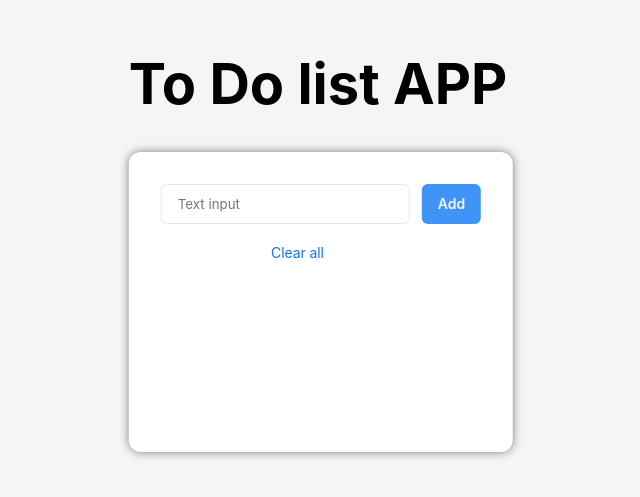
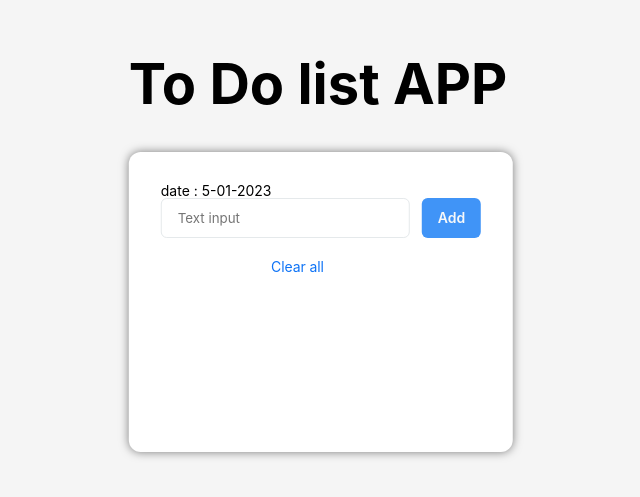
Before and after one commit to NurmatAbdullakh/react-todo-app, a React (Create React App) app: page / in a window 1280 px wide. Shown: the part 149-646 px from the top of the page, without its empty margins (319-959 px from the left). Built offline with nearby package versions, Linux system fonts and the light colour scheme.

Commit message:
use memo

```diff
--- a/src/App.jsx
+++ b/src/App.jsx
@@ -1,19 +1,25 @@
-import { useState } from "react";
+import { useMemo, useState } from "react";
 import "./App.css";
 import Task from "./components/Task/Task";
-import { Title } from "./components/Title/Title";
+import Title from "./components/Title/Title";
 
 function App() {
   const [todoList, setTodoList] = useState([]);
 
-  const TaskElems = todoList.map((item) => {
-    return <Task text={item.task} isDone={item.isDone} />;
-  });
   const addNewTaskToList = (newTask) => {
     setTodoList((prev) => {
       return [{ task: newTask, isDone: false }, ...prev];
     });
   };
+  const dateFormatter = (d) => {
+    console.log("formatter is working");
+    return d.getDate() + "-" + d.getMonth() + 1 + "-" + d.getFullYear();
+  };
+
+  const today = useMemo(
+    () => dateFormatter(new Date()),
+    [new Date().getDate()]
+  );
 
   const formatTaskForValidate = (task) =>
     task.replaceAll(" ", "").toLowerCase();
@@ -38,10 +44,16 @@ function App() {
     }
   };
 
+  const TaskElems = todoList.map((item) => {
+    return <Task text={item.task} isDone={item.isDone} />;
+  });
+
   return (
     <div className="wrapper">
+      {console.log("rendering")}
       <Title>To Do list APP</Title>
       <div className="block">
+        <div>date : {today}</div>
         <form className="form" onSubmit={handleSubmit}>
           <input
             name="task"
```
Also changed, not shown: src/components/Title/Title.jsx (+6 -1 lines).
